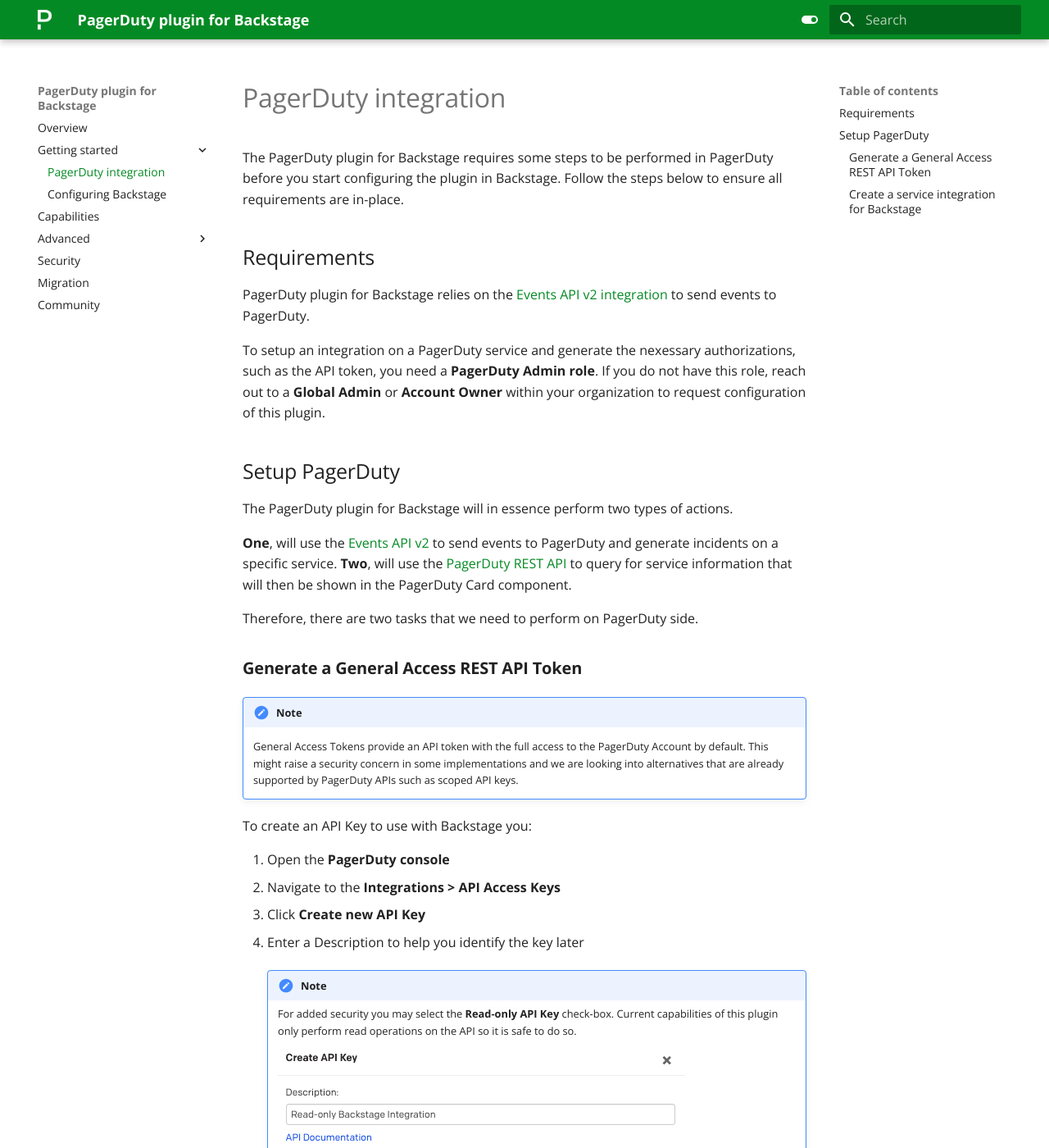
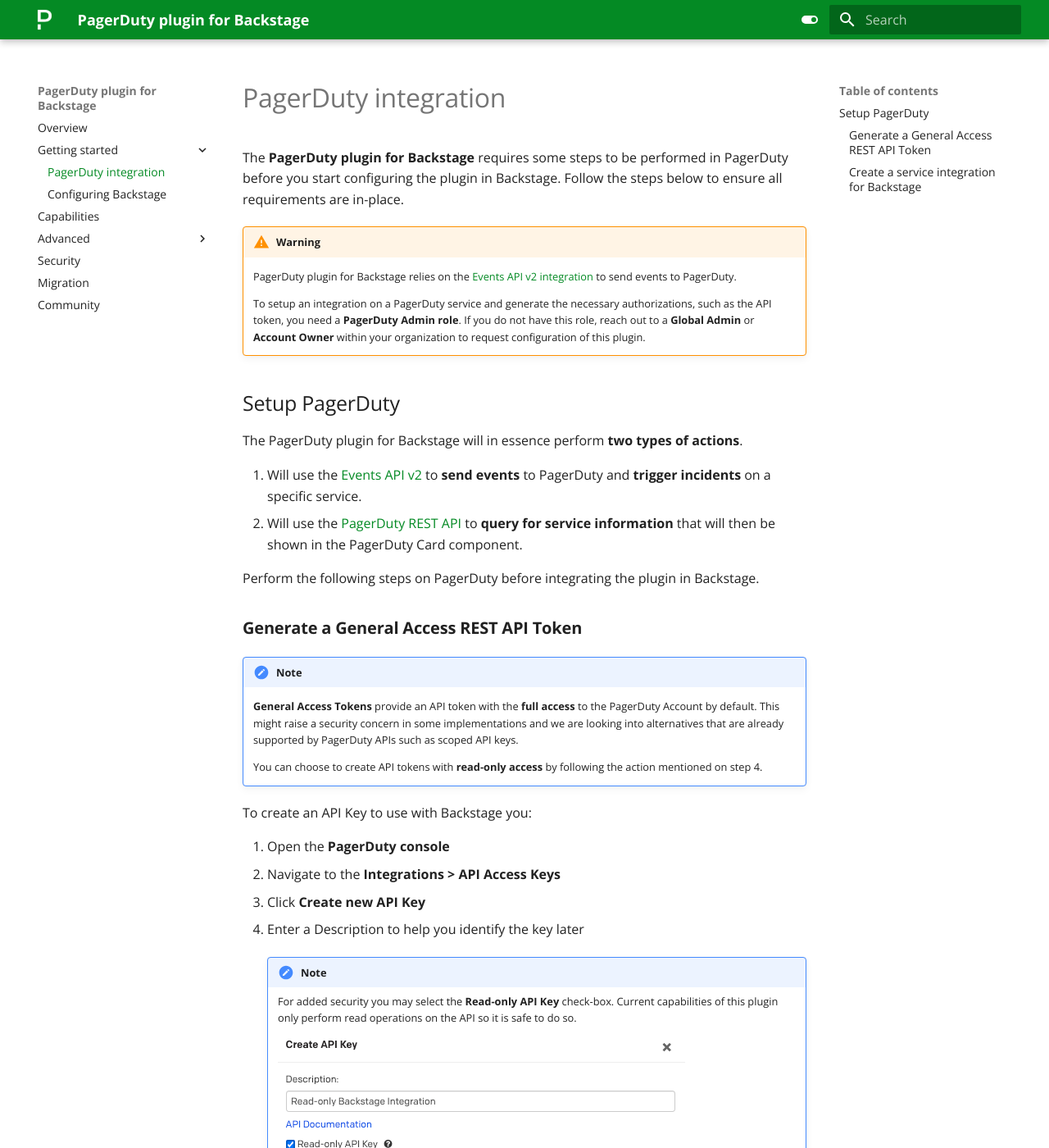
Before and after one commit to PagerDuty/backstage-plugin-docs, an MkDocs documentation site: the page built from docs/getting-started/pagerduty.md, in a window 1280 px wide and 1400 px high. Shown: the whole window at 82% size. Built offline with MkDocs 1.6.1 and Material for MkDocs 9.7.7, drawn with Linux system fonts in a browser that asks for light colours; some of the changed text lies outside the part shown.

Commit message:
docs(docs): :memo: final review before making docs project public
final review before making docs project public

Signed-off-by: Tiago Barbosa <tbarbos@hotmail.com>

```diff
--- a/docs/getting-started/pagerduty.md
+++ b/docs/getting-started/pagerduty.md
@@ -1,25 +1,27 @@
 # PagerDuty integration
 
-The PagerDuty plugin for Backstage requires some steps to be performed in PagerDuty before you start configuring the plugin in Backstage. Follow the steps below to ensure all requirements are in-place.
+The **PagerDuty plugin for Backstage** requires some steps to be performed in PagerDuty before you start configuring the plugin in Backstage. Follow the steps below to ensure all requirements are in-place.
 
-## Requirements
+!!! warning
+    PagerDuty plugin for Backstage relies on the [Events API v2 integration](https://developer.pagerduty.com/api-reference/YXBpOjI3NDgyNjU-pager-duty-v2-events-api) to send events to PagerDuty.
 
-PagerDuty plugin for Backstage relies on the [Events API v2 integration](https://developer.pagerduty.com/api-reference/YXBpOjI3NDgyNjU-pager-duty-v2-events-api) to send events to PagerDuty.
-
-To setup an integration on a PagerDuty service and generate the nexessary authorizations, such as the API token, you need a **PagerDuty Admin role**. If you do not have this role, reach out to a **Global Admin** or **Account Owner** within your organization to request configuration of this plugin.
+    To setup an integration on a PagerDuty service and generate the necessary authorizations, such as the API token, you need a **PagerDuty Admin role**. If you do not have this role, reach out to a **Global Admin** or **Account Owner** within your organization to request configuration of this plugin.
 
 ## Setup PagerDuty
 
-The PagerDuty plugin for Backstage will in essence perform two types of actions.
+The PagerDuty plugin for Backstage will in essence perform **two types of actions**.
 
-**One**, will use the [Events API v2](https://developer.pagerduty.com/api-reference/YXBpOjI3NDgyNjU-pager-duty-v2-events-api) to send events to PagerDuty and generate incidents on a specific service. **Two**, will use the [PagerDuty REST API](https://developer.pagerduty.com/api-reference/) to query for service information that will then be shown in the PagerDuty Card component.
+1. Will use the [Events API v2](https://developer.pagerduty.com/api-reference/YXBpOjI3NDgyNjU-pager-duty-v2-events-api) to **send events** to PagerDuty and **trigger incidents** on a specific service.
+2. Will use the [PagerDuty REST API](https://developer.pagerduty.com/api-reference/) to **query for service information** that will then be shown in the PagerDuty Card component.
 
-Therefore, there are two tasks that we need to perform on PagerDuty side.
+Perform the following steps on PagerDuty before integrating the plugin in Backstage.
 
 ### **Generate a General Access REST API Token**
 
 !!! note
-    General Access Tokens provide an API token with the full access to the PagerDuty Account by default. This might raise a security concern in some implementations and we are looking into alternatives that are already supported by PagerDuty APIs such as scoped API keys.
+    **General Access Tokens** provide an API token with the **full access** to the PagerDuty Account by default. This might raise a security concern in some implementations and we are looking into alternatives that are already supported by PagerDuty APIs such as scoped API keys.
+
+    You can choose to create API tokens with **read-only access** by following the action mentioned on step 4.
 
 To create an API Key to use with Backstage you:
 
```
Also changed, not shown: other parts of docs/getting-started/pagerduty.md (+2 -2 lines), docs/advanced/enable-read-only-mode.md (+2 -2 lines), docs/capabilities.md (+3 -3 lines), docs/getting-started/backstage.md (+1 -1 lines), docs/index.md (+1 -1 lines), docs/security.md (+3 -3 lines).
